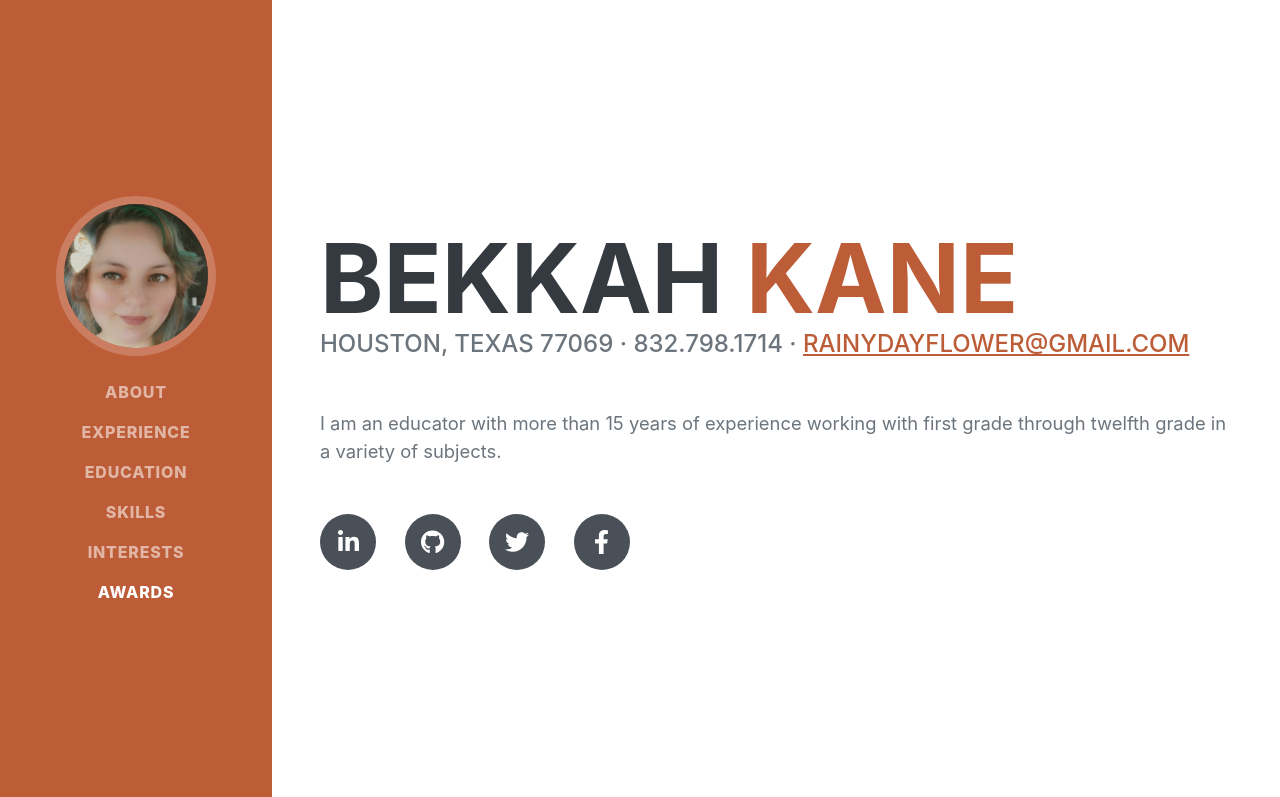
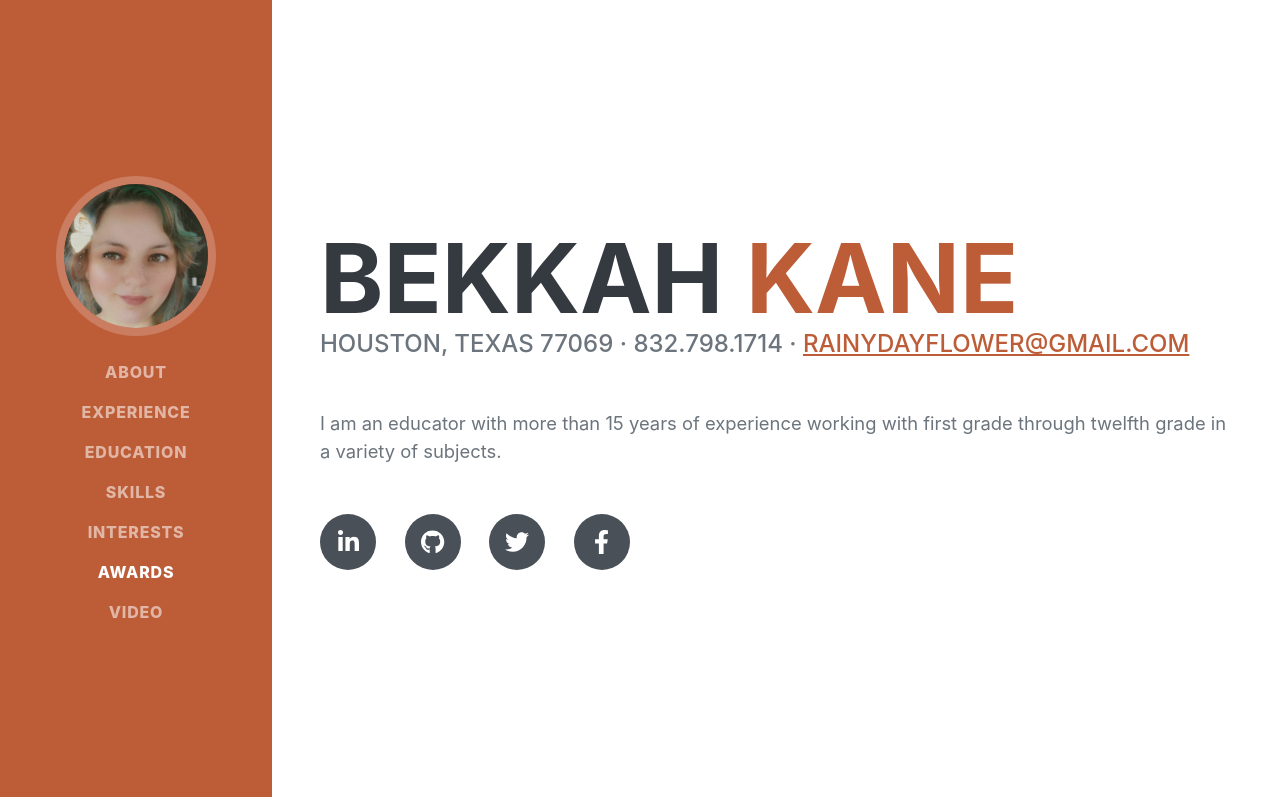
Before and after one commit to BekkahK/resume, a plain HTML site: page index.html in a window 1280 px wide. Shown: the top 797 px of the page. Drawn offline with nearby package versions, Linux system fonts and the light colour scheme; a web font is replaced by a local one.

Commit message:
Update index.html

```diff
--- a/index.html
+++ b/index.html
@@ -31,6 +31,7 @@
                     <li class="nav-item"><a class="nav-link js-scroll-trigger" href="#skills">Skills</a></li>
                     <li class="nav-item"><a class="nav-link js-scroll-trigger" href="#interests">Interests</a></li>
                     <li class="nav-item"><a class="nav-link js-scroll-trigger" href="#awards">Awards</a></li>
+                    <li class="nav-item"><a class="nav-link js scroll-trigger" href="#Video">Video</a></li>
                 </ul>
             </div>
         </nav>
```
